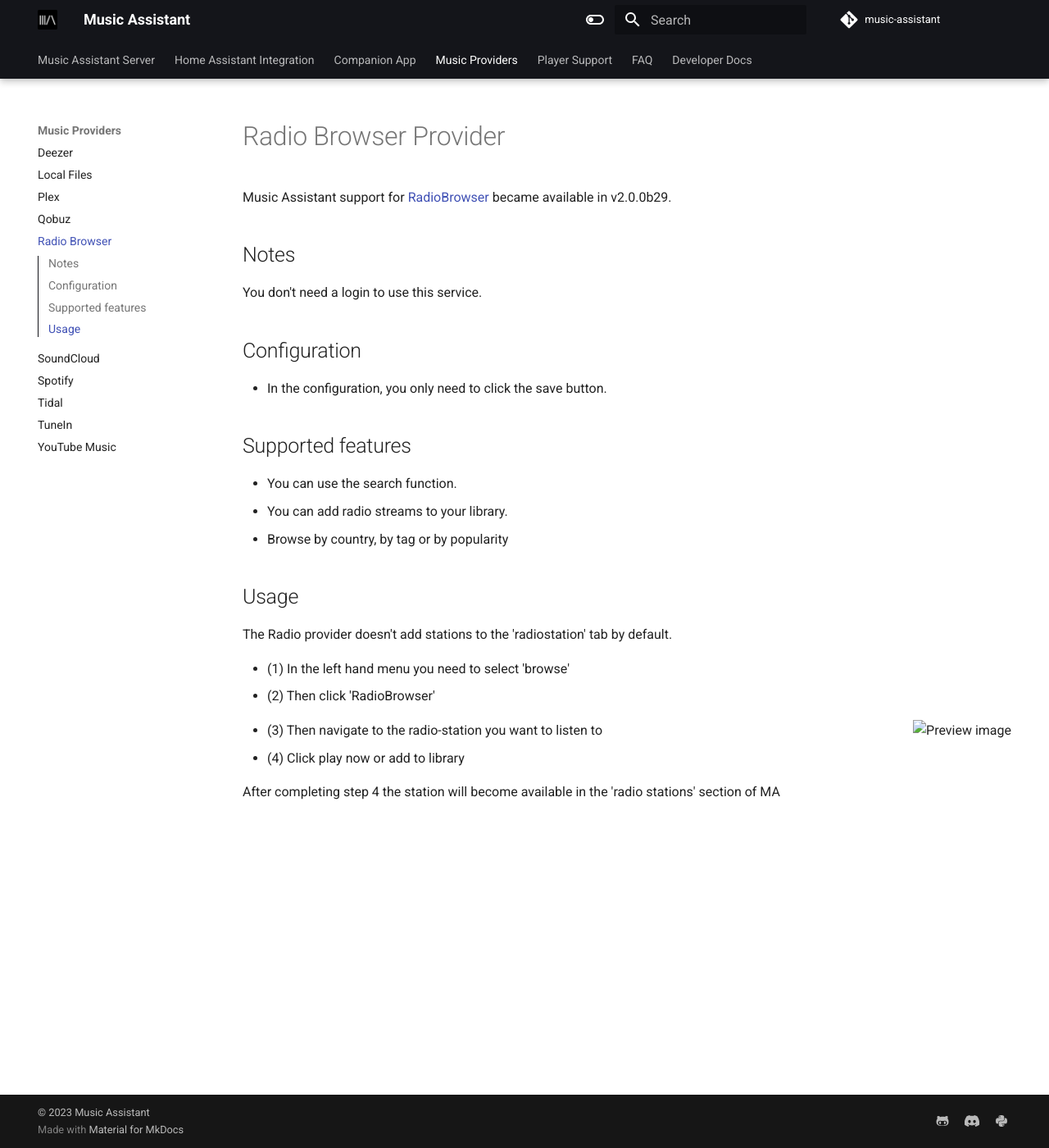
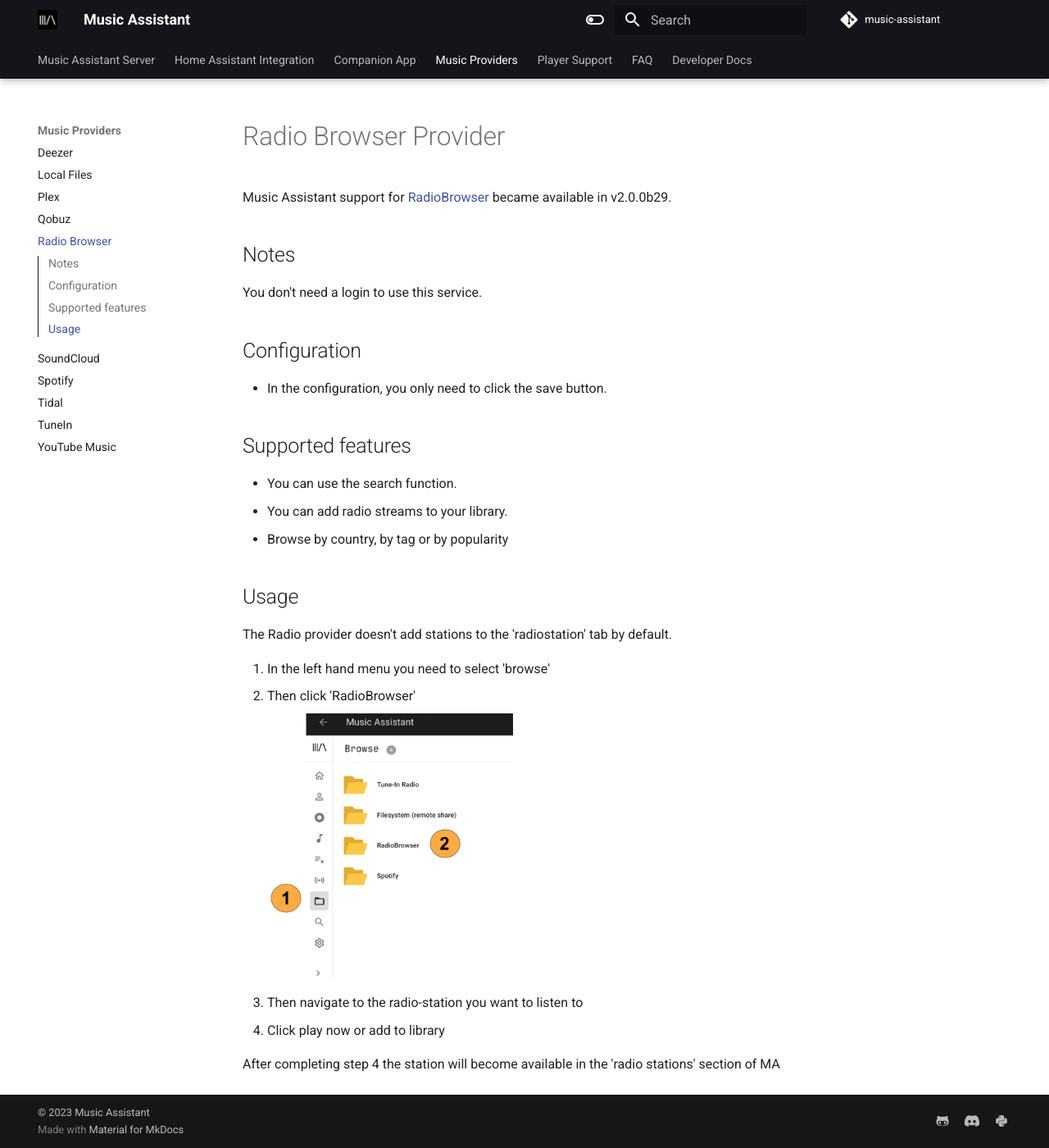
Before and after one commit to pwbriggs/music-assistant.github.io, an MkDocs documentation site: the page built from docs/music-providers/radio-browser.md, in a window 1280 px wide and 1400 px high. Shown: the whole window at 82% size. Built offline with MkDocs 1.6.1 and Material for MkDocs 9.7.7, drawn with Linux system fonts in a browser that asks for light colours.

Commit message:
Modify list and image placement

```diff
--- a/docs/music-providers/radio-browser.md
+++ b/docs/music-providers/radio-browser.md
@@ -18,14 +18,15 @@
 
 ## Usage
 
+
 The Radio provider doesn't add stations to the 'radiostation' tab by default.
 
-- (1) In the left hand menu you need to select 'browse'
-- (2) Then click 'RadioBrowser'
+1. In the left hand menu you need to select 'browse'
+2. Then click 'RadioBrowser'
 
-![Preview image](assets/screenshots/IMG_1181.jpeg){ align=right }
+    ![Preview image](../assets/screenshots/IMG_1181.jpeg){ width=300 }
 
-- (3) Then navigate to the radio-station you want to listen to
-- (4) Click play now or add to library
+3. Then navigate to the radio-station you want to listen to
+4. Click play now or add to library
 
 After completing step 4 the station will become available in the 'radio stations' section of MA
```
